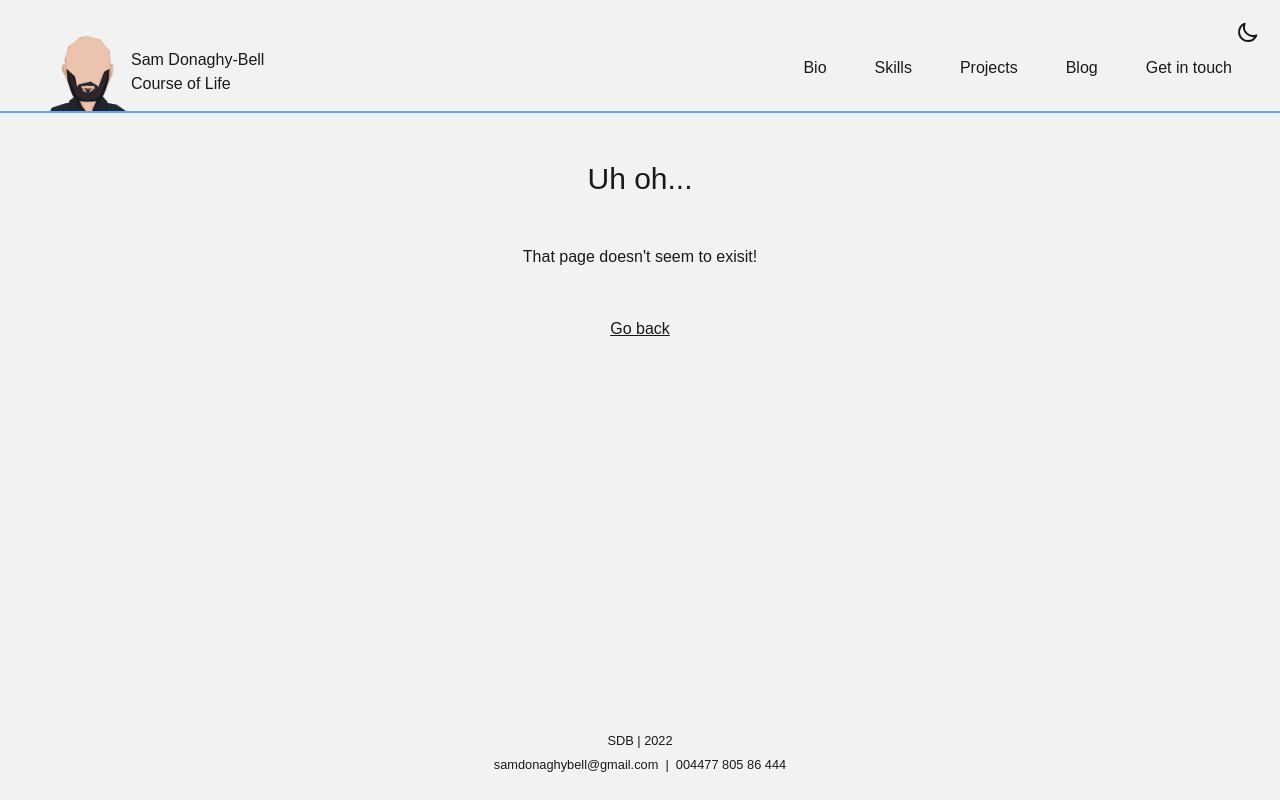
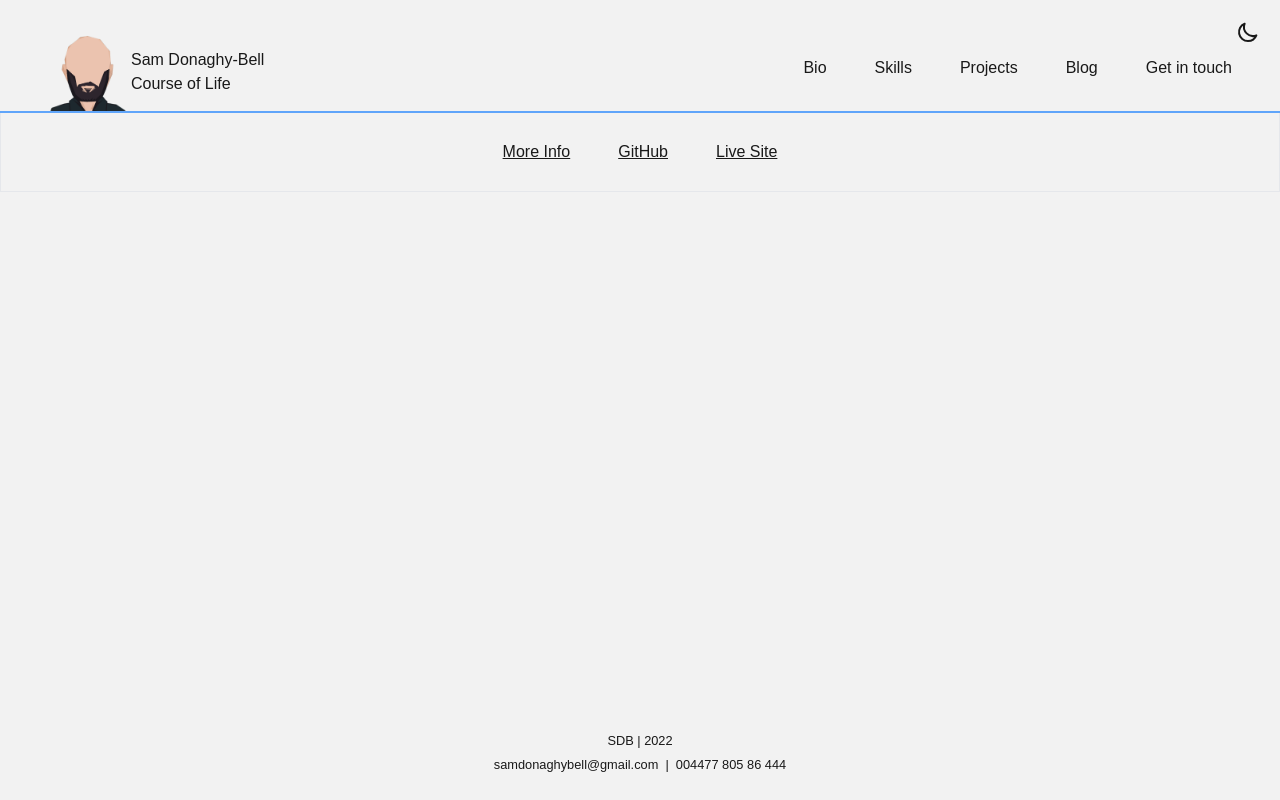
Before and after one commit to sdbxsdb/SDBnextJS, a Next.js app: page /projects/cinecopters in a window 1280 px wide. Before the commit this address had no page. Built offline with nearby package versions, Linux system fonts and the light colour scheme; a web font is replaced by a local one.

Commit message:
working on projects

```diff
--- /dev/null
+++ b/components/MoreInfoCard.js
@@ -0,0 +1,40 @@
+import Modal from "../components/Modal";
+import { useState } from "react";
+
+
+const MoreInfoCard = (props) => {
+
+const [showModal, setShowModal] = useState(false);
+
+
+  return (
+
+      <>
+
+      <div className="">
+
+      <div className="flex justify-center">
+        <button className="hover:text-blue-400 transition underline" onClick={() => setShowModal(true)} >
+          More Info
+        </button>
+      </div>
+
+      <Modal show={showModal} onClose={() => setShowModal(false)} title={props.title}>
+        <div className="w-full flex justify-center font-semibold mb-4 text-3xl">
+          <h1>{props.title}</h1>
+        </div>
+          <div className="pb-[40px]" dangerouslySetInnerHTML={{
+          __html: props.content
+        }}></div>
+      </Modal>
+
+
+      </div>
+      </>
+
+
+  );
+
+}
+
+export default MoreInfoCard;
--- a/pages/_app.js
+++ b/pages/_app.js
@@ -1,5 +1,7 @@
 import Layout from '../components/Layout'
 import '../styles/globals.css'
+
+
 
 
 
--- a/pages/blogs/index.js
+++ b/pages/blogs/index.js
@@ -17,7 +17,7 @@ export const getStaticProps = async () => {
 
 const Blogs = ({ blogs }) => {
   return (
-    <div cl>
+    <div>
       <div className="w-full text-center">
         <h1 className="text-4xl font-semibold mb-12">Blog</h1>
       </div>
--- /dev/null
+++ b/pages/projects/cinecopters.js
@@ -0,0 +1,51 @@
+import MoreInfoCard from "../../components/MoreInfoCard";
+
+
+
+const cinecopters = () => {
+  return (
+    <div className="absolute top-[112px] w-full left-0">
+
+      <div className="flex w-full justify-center items-center border gap-x-12 h-[80px]">
+
+      <MoreInfoCard
+          content='
+          <div class="w-full h-full overflow-hidden pt-[40px]">
+            <div class="moreInfoContent">
+            <p>At the time this was my most in-depth website to date at the time in terms of size and functionality.  Built using HTML 5, PHP, SCSS, Bootstrap 4, JavaScript .
+            <br/><br/>
+            The site contains:
+            <br/><br/>
+            <ul class="listElements themeColorText">
+            <li>Dynamically editable stock submission forms</li>
+            <li>Youtube API</li>
+            <li>Videos within modals</li>
+            <li>Expanding card elements</li>
+            <li>iframes</li>
+            <li>Smooth scroll & Back to top</li>
+            <li>Contact submission forms with validation</li>
+            <li>Responsive autoplay hero video</li>
+            <li>Lightbox equivalent</li>
+            <li>Fully responsive</li>
+            <li>Page position anchors</li>
+            <li>and more</li>
+            </ul><br>
+
+            </p></div>
+            </div>
+            '
+        />
+
+        <a className="underline hover:text-blue-400 transition" href="https://github.com/sdbxsdb/CineCopters" target="_blank">GitHub</a>
+        <a className="underline hover:text-blue-400 transition" href="https://cinecopters.co.uk" target="_blank">Live Site</a>
+      </div>
+
+      <div className="hidden">
+        <iframe className="w-screen h-[calc(100vh-280px)]" src="https://cinecopters.co.uk"></iframe>
+      </div>
+
+    </div>
+  );
+}
+
+export default cinecopters;
--- a/pages/projects/index.js
+++ b/pages/projects/index.js
@@ -1,13 +1,36 @@
 import { useState } from "react";
 import Link from "next/link";
-import Card from "../../components/Card";
+
 
 const Projects = () => {
   return (
     <>
-      <div className="grid grid-cols-1 md:grid-cols-2 ">
-        Projects go here
+      <div>
+      <div className="w-full text-center">
+        <h1 className="text-4xl font-semibold mb-12">Projects</h1>
       </div>
+      <div className="flex justify-center">
+        <div className="w-1/2 flex flex-col items-start gap-y-12">
+
+            <div className="border-b-2 dark:border-lightGrey border-darkGrey flex justify-start w-full transition group">
+              <Link href={'/projects/cinecopters'}>
+                <a className="flex items-center w-full justify-start group">
+                  <p className="group-hover:text-blue-400 transition transform group-hover:translate-x-4">CineCopters</p>
+                </a>
+              </Link>
+            </div>
+            <div className="border-b-2 dark:border-lightGrey border-darkGrey flex justify-start w-full transition group">
+              <Link href={'/projects/kidsGame'}>
+                <a className="flex items-center w-full justify-start group">
+                  <p className="group-hover:text-blue-400 transition transform group-hover:translate-x-4">Childrens Game</p>
+                </a>
+              </Link>
+            </div>
+
+
+        </div>
+      </div>
+    </div>
     </>
   );
 };
--- /dev/null
+++ b/pages/projects/kidsGame.js
@@ -0,0 +1,18 @@
+const kidsGame = () => {
+  return (
+    <div className="absolute top-[112px] left-0">
+
+      <div className="flex justify-center items-center gap-x-12 h-[80px]">
+        <a className="underline hover:text-blue-400 transition" href="https://github.com/sdbxsdb/CineCopters" target="_blank">GitHub</a>
+        <a className="underline hover:text-blue-400 transition" href="https://www.sdbkidsgame.xyz/" target="_blank">Live Site</a>
+      </div>
+
+      <div className="">
+        <iframe className="w-screen h-[calc(100vh-280px)]" src="https://www.sdbkidsgame.xyz/"></iframe>
+      </div>
+
+    </div>
+   );
+}
+
+export default kidsGame;
--- a/styles/globals.css
+++ b/styles/globals.css
@@ -10,3 +10,8 @@
 .transition {
   @apply transition-all ease-in-out duration-300;
 }
+
+.moreInfoContent li{
+  @apply ml-[20px];
+  list-style: circle;
+}
```
Also changed, not shown: 1 other file (tests, documents, lock files or other folders).
